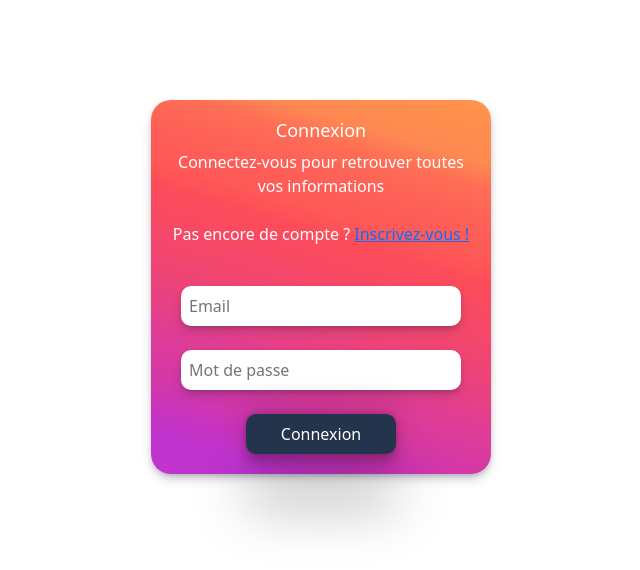
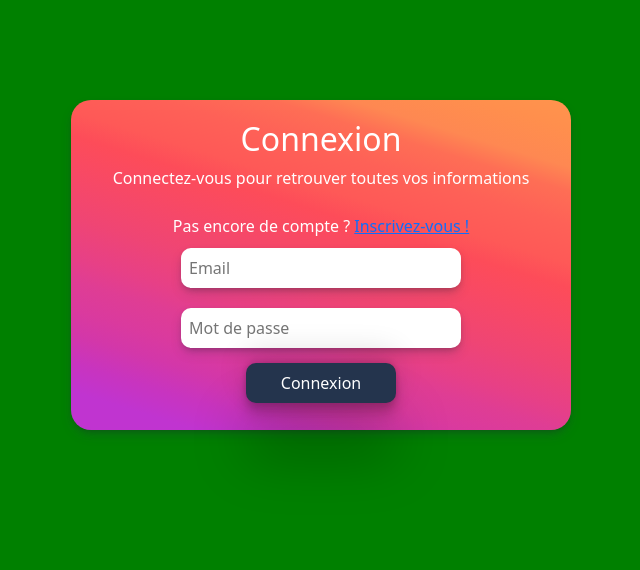
Before and after one commit to Cyril-Crinquette/BourseHighTechResponsive, a plain HTML site: page index.html in a window 1280 px wide. Shown: the whole page, without its empty margins (319-959 px from the left). Drawn offline with nearby package versions, Linux system fonts and the light colour scheme.

Commit message:
carte connexion paysage terminé

```diff
--- /dev/null
+++ b/assets/css/styleLandscape.css
@@ -0,0 +1,34 @@
+body {
+    background: green;
+}
+
+
+/* Section Carte Connexion */
+.connect {
+
+    width: 500px;
+    height: 330px;
+    display: flex;
+    flex-direction: column;
+
+}
+
+.connect h4 {
+    font-size: 2em;
+
+}
+
+.connect p {
+    margin-bottom: 0px;
+}
+
+.connect input {
+    margin-bottom: 10px;
+    margin-top: 10px;
+}
+
+#submitBtn {
+    margin-top: 5px;
+}
+
+/* Fin Section Carte Connexion */
--- a/index.html
+++ b/index.html
@@ -8,6 +8,7 @@
     <link href="https://cdn.jsdelivr.net/npm/bootstrap@5.1.3/dist/css/bootstrap.min.css" rel="stylesheet"
         integrity="sha384-1BmE4kWBq78iYhFldvKuhfTAU6auU8tT94WrHftjDbrCEXSU1oBoqyl2QvZ6jIW3" crossorigin="anonymous">
     <link rel="stylesheet" href="assets/css/style.css">
+    <link rel="stylesheet" href="assets/css/styleLandscape.css" media="screen and (orientation: landscape)">
     <title>Bourse High-Tech responsive</title>
 </head>
 
```
